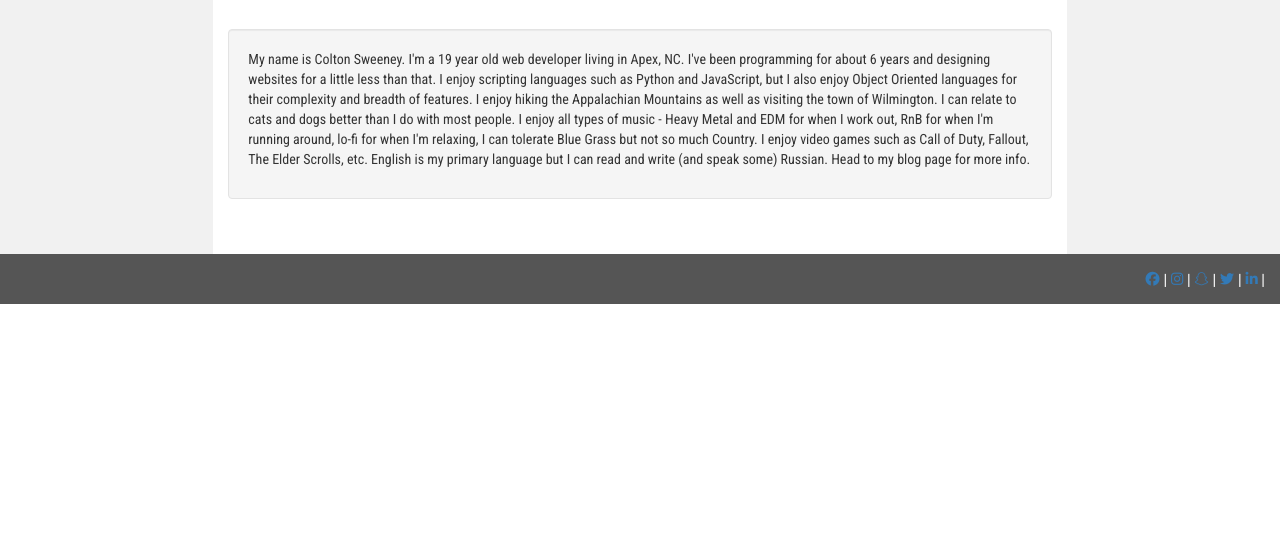
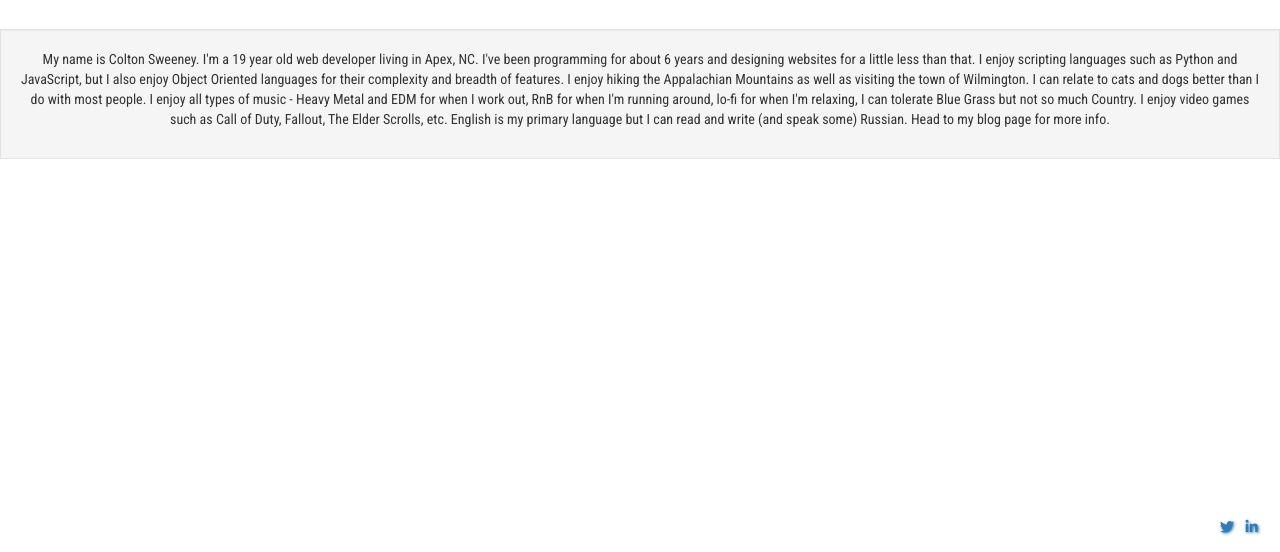
Before and after one commit to pizdetz/portfolio, a Django app: page / in a window 1280 px wide. Shown: the part 248-800 px from the top of the page. Run offline with Django 3.2, Linux system fonts and the light colour scheme; parts of the project's set-up code (start-up, migrations or seed data) failed here and were passed over; some libraries are stand-ins or nearby versions.

Commit message:
setup virtualenv and fix up styling.

```diff
--- a/devspot/settings.py
+++ b/devspot/settings.py
@@ -21,7 +21,7 @@ BASE_DIR = os.path.dirname(os.path.dirname(os.path.abspath(__file__)))
 # See https://docs.djangoproject.com/en/1.11/howto/deployment/checklist/
 
 # SECURITY WARNING: keep the secret key used in production secret!
-SECRET_KEY = KEY
+SECRET_KEY = 'oqsp+$_xvsg$_=#7w0ffbj_#s_@0+$zg$snq0=(3@wui8x5=!d'
 
 # SECURITY WARNING: don't run with debug turned on in production!
 DEBUG = True
@@ -132,6 +132,6 @@ MEDIA_URL = 'media/'
 DEFAULT_FROM_EMAIL = 'testing@example.com'
 EMAIL_HOST = 'smtp.sendgrid.net'
 EMAIL_HOST_USER = 'pizdetz'
-EMAIL_HOST_PASSWORD = HOST_PASSWORD
+EMAIL_HOST_PASSWORD = 'Sweeney98'
 EMAIL_PORT = 587
 EMAIL_USE_TLS = True
--- a/portfolio/static/portfolio/css/index.css
+++ b/portfolio/static/portfolio/css/index.css
@@ -4,6 +4,13 @@
 	border-radius: 0;
 }
 
+* {
+	border-radius: 0 !important;
+}
+
+#blog-post {
+	text-align: left;
+}
 
 /* Set height of the grid so .sidenav can be 100% (adjust as needed) */
 .row.content {
@@ -17,9 +24,15 @@
 	height: 100%;
 }
 
+.page-title {
+	color:white;
+	text-shadow:1px 1px 1px;
+}
+
 h1,
 a {
 	font-family: "Montserrat", sans-serif;
+	text-shadow:1px 1px 3px;
 }
 
 p {
@@ -37,7 +50,7 @@ p {
 
 /* Set black background color, white text and some padding */
 footer {
-	background-color: #555;
+	/*background-color: #555;*/
 	color: white;
 	padding: 15px;
 }
--- a/portfolio/templates/portfolio/contact.html
+++ b/portfolio/templates/portfolio/contact.html
@@ -3,7 +3,7 @@
 {% block content %}
 
 <div class="jumbotron text-center banner">
-    <h1 style="color:white;text-shadow:1px 1px 3px;">Contact</h1>
+    <h1 class="page-title">Contact</h1>
 </div>
 <div class="well text-center">
 <form role="form" action="" method="post">
--- a/portfolio/templates/portfolio/header.html
+++ b/portfolio/templates/portfolio/header.html
@@ -23,12 +23,6 @@
       height: 100%;
     }
 
-    footer {
-      background-color: #555;
-      color: white;
-      padding: 15px;
-    }
-
   </style>
 </head>
 
@@ -42,9 +36,7 @@
         	<span class="icon-bar"></span>
         	<span class="icon-bar"></span>
       	</button>
-          <a class="navbar-brand" href="/">
-            Colton Sweeney
-          </a>
+        <a class="navbar-brand" href="/">Colton Sweeney</a>
       </div>
       <div class="collapse navbar-collapse" id="myNavbar">
         <ul class="nav navbar-nav navbar-right">
@@ -70,35 +62,15 @@
   <!--Body Area-->
   <div class="container-fluid text-center">
     <div class="row content">
-        <!--Left Side Navigation Bar-->
-        <div class="col-sm-2 sidenav">
-          <p><a href="#">Lorem ipsum dolor sit amet...</a></p>
-          <p><a href="#">Lorem ipsum dolor sit amet...</a></p>
-          <p><a href="#">Lorem ipsum dolor sit amet...</a></p>
-        </div>
-
       <!--Center Content Container-->
-        <div class="col-sm-8 text-left">
         {% block content %}
 
         {% endblock %}
     </div>
-
-        <!--Right Side Navigation Bar-->
-        <div class="col-sm-2 sidenav">
-          {% block sidebar %}
-
-          {% endblock sidebar %}
-        </div>
-      </div>
-
   </div>
 
 <!--Footer of Web Page-->
-<footer class="footer text-right">
-  <a href=""><i class="fa fa-facebook-official link"></i></a> |
-  <a href=""><i class="fa fa-instagram link"></i></a> |
-  <a href=""><i class="fa fa-snapchat link"></i></a> |
+<footer class="footer text-right navbar-fixed-bottom">
   <a href="https://twitter.com/coltonsdev"><i class="fa fa-twitter link"></i></a> |
   <a href="https://www.linkedin.com/in/colton-sweeney/"><i class="fa fa-linkedin link"></i> </a> |
 </footer>
--- a/portfolio/templates/portfolio/home.html
+++ b/portfolio/templates/portfolio/home.html
@@ -1,9 +1,9 @@
 {% extends "portfolio/header.html" %}
-
+{% load staticfiles %}
 {% block content %}
 
 <div class="jumbotron banner">
-    <h1 class="text-center" style="color:white;text-shadow:1px 1px 3px;">Welcome</h1>
+    <h1 class="text-center page-title">Colton Sweeney</h1>
 </div>
 <div class="well">
     <p>My name is Colton Sweeney. I'm a 19 year old web developer living in Apex, NC. I've been programming for about 6 years
--- a/portfolio/templates/portfolio/portfolio.html
+++ b/portfolio/templates/portfolio/portfolio.html
@@ -1,7 +1,7 @@
 {% extends "portfolio/header.html" %}
 {% block content %}
 <div class="jumbotron text-center banner">
-  <h1 style="color:white;text-shadow:1px 1px 3px;">Portfolio</h1>
+  <h1 class="page-title">Portfolio</h1>
 </div>
 
 <div class="row">
--- a/portfolio/templates/portfolio/services.html
+++ b/portfolio/templates/portfolio/services.html
@@ -22,7 +22,7 @@
 </div>
 
 <div class="jumbotron text-center banner">
-  <h1 style="color:white;text-shadow:1px 1px 3px;">Services</h1>
+  <h1 class='page-title'>Services</h1>
 </div>
 
 <div class="well text-center">
```
Also changed, not shown: db.sqlite3, 1 other file. Lines whose indentation alone changed are shown as unchanged.
